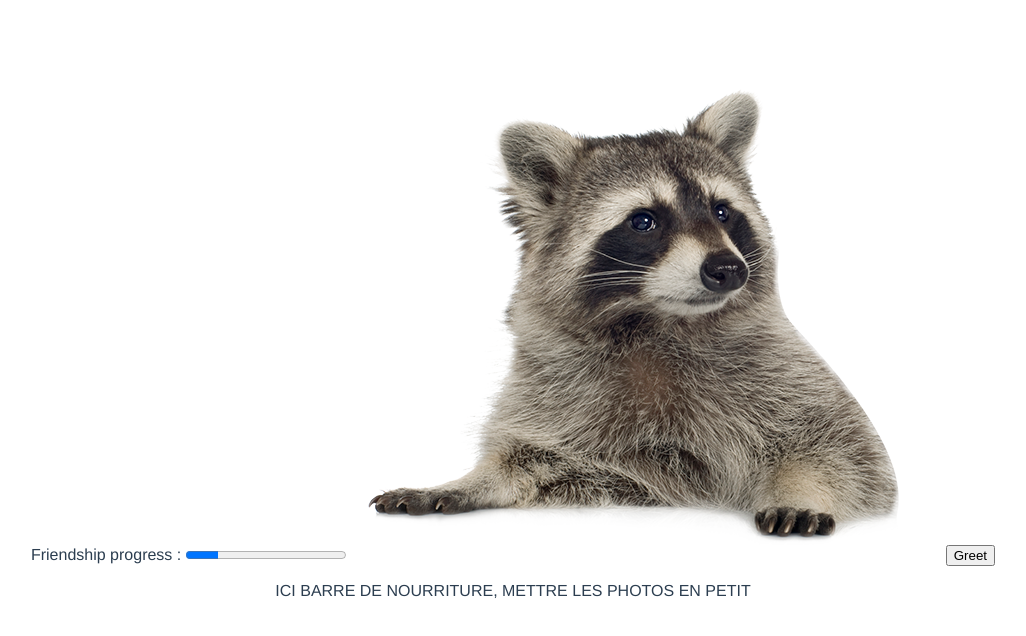
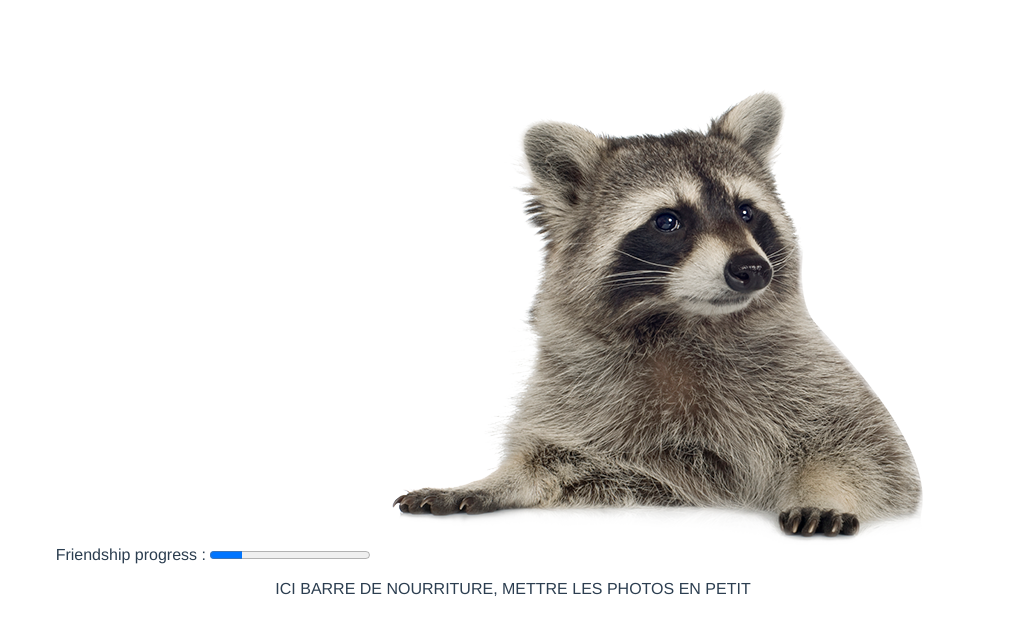
Before and after one commit to etiennemoulin/ProjectTopOne, a Vue app: page / in a window 1280 px wide. Shown: the top 636 px of the page, without its empty margins (127-1153 px from the left). Built offline with nearby package versions, Linux system fonts and the light colour scheme.

Commit message:
dernier commit lol

```diff
--- a/src/components/Raccoon.vue
+++ b/src/components/Raccoon.vue
@@ -31,7 +31,6 @@ Gestion des points d'alimentation au clic, si trop chiant de faire un drag and d
           <area shape="rect" alt="" title="Belly" coords="206,277,376,444" href="#Raccoon" @click="change_raccoon_emotion('h', 20)" />
           <area shape="rect" alt="" title="Shoulder" coords="413,302,486,392" href="#Raccoon" @click="change_raccoon_emotion('h', 20)" />
       </map>
-      <button @click="win">Greet</button>
     <p>ICI BARRE DE NOURRITURE, METTRE LES PHOTOS EN PETIT</p>
   </div>
 </template>
```
